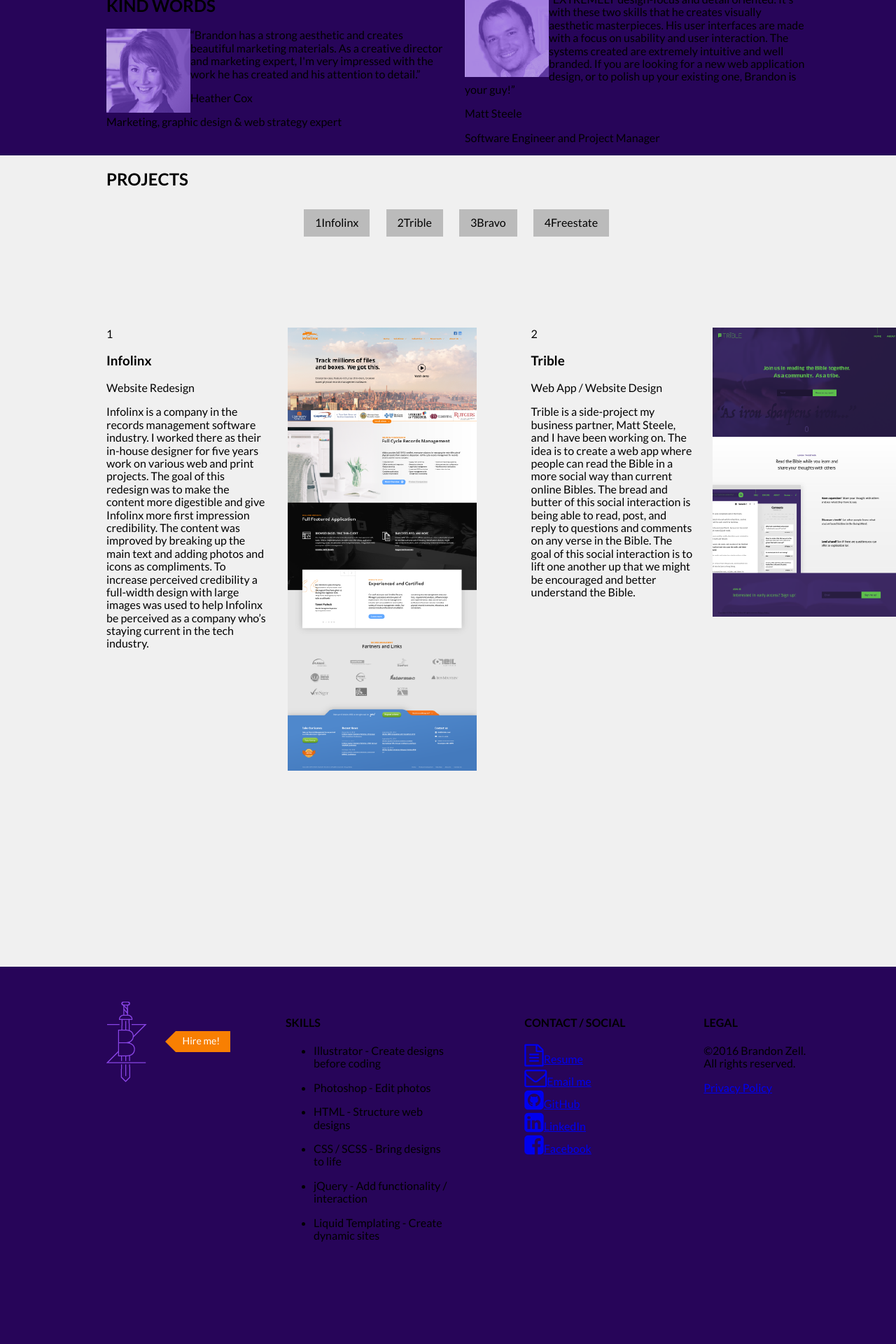
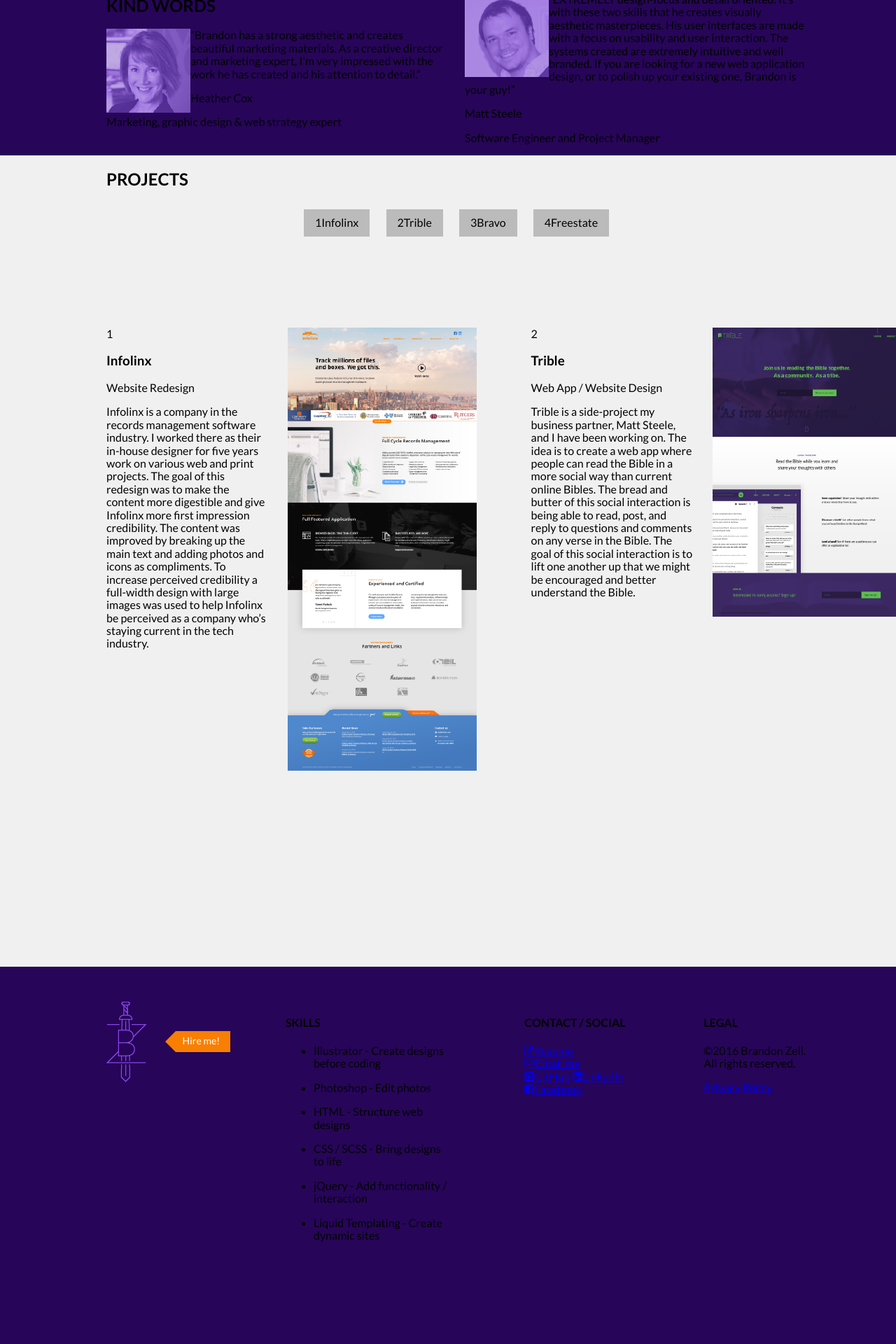
Before and after one commit to bzle/brandonz-me, a Jekyll site: the page built from index.html, in a window 1280 px wide. Shown: the part 749-2669 px from the top of the page at 70% size. Built offline with Jekyll 4.4.1, drawn with Linux system fonts in a browser that asks for light colours; nearby versions of some CDN libraries.

Commit message:
Updated '/_includes/footer.html' via CloudCannon

```diff
--- a/_includes/footer.html
+++ b/_includes/footer.html
@@ -37,12 +37,12 @@
         </div>
         <div class="footer__contact-social grid__item one-sixth push--one-quarter">
             <h4>CONTACT / SOCIAL</h4>
-            <a href="#" class="contact-social__link"><i class="fa fa-file-text-o fa-2x"></i>Resume</a>
-            <a href="#" class="contact-social__link"><i class="fa fa-envelope-o fa-2x"></i>Email me</a>
+            <a href="#" class="contact-social__link"><i class="fa fa-file-text-o"></i>Resume</a>
+            <a href="#" class="contact-social__link"><i class="fa fa-envelope-o"></i>Email me</a>
             <div class="contact-social__spacer"></div>
-            <a href="#" class="contact-social__link"><i class="fa fa-github-square fa-2x"></i>GitHub</a>
-            <a href="#" class="contact-social__link"><i class="fa fa-linkedin-square fa-2x"></i>LinkedIn</a>
-            <a href="#" class="contact-social__link"><i class="fa fa-facebook-square fa-2x"></i>Facebook</a>
+            <a href="#" class="contact-social__link"><i class="fa fa-github-square"></i>GitHub</a>
+            <a href="#" class="contact-social__link"><i class="fa fa-linkedin-square"></i>LinkedIn</a>
+            <a href="#" class="contact-social__link"><i class="fa fa-facebook-square"></i>Facebook</a>
         </div>
         <div class="grid__item one-sixth push--one-third">
             <h4>LEGAL</h4>
```
